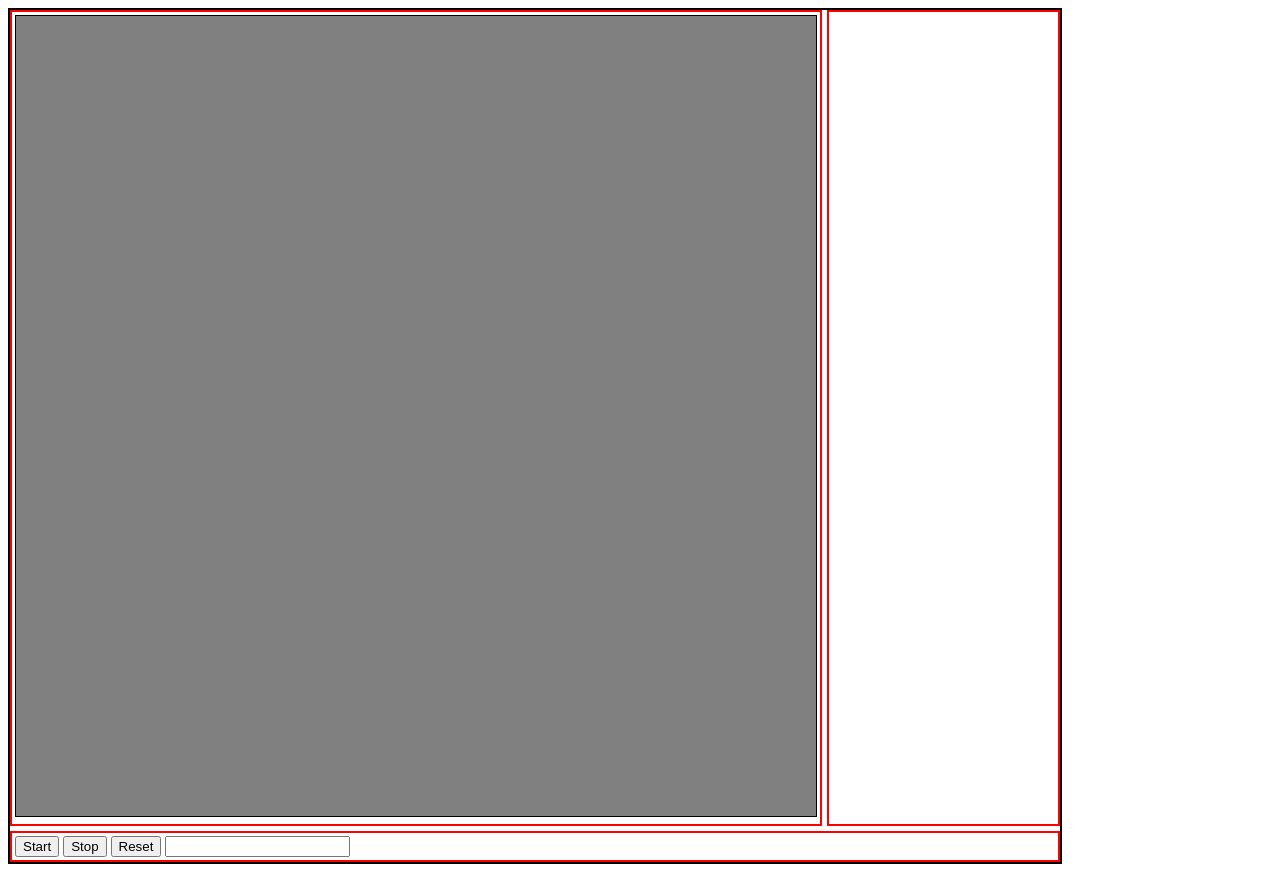
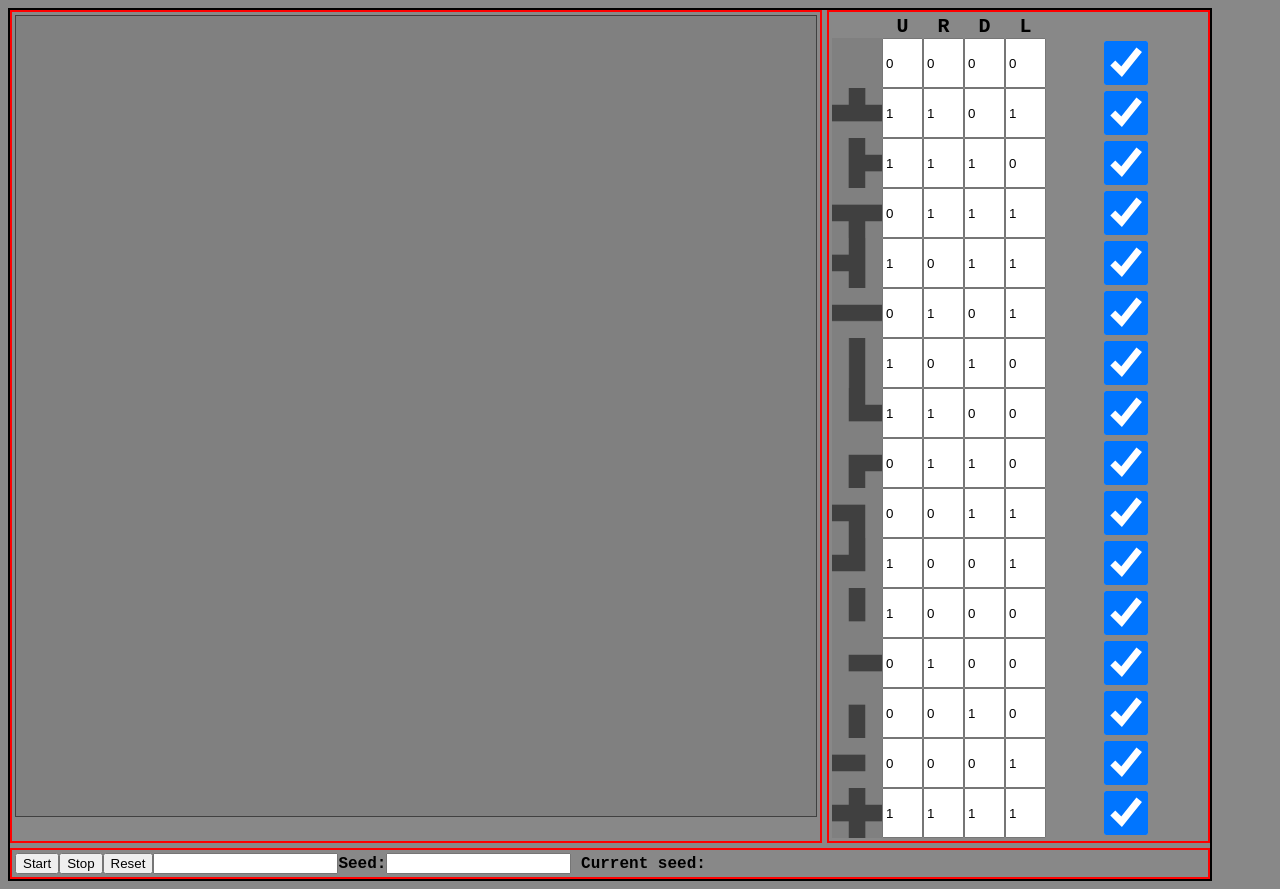
Before and after one commit to mbremyk/wave-function-collapse, a plain HTML site: page waveFunctionCollapse/index.html in a window 1280 px wide. Drawn offline with Linux system fonts and the light colour scheme.

Commit message:
Add list of tiles Add toggle box to tile list Add side info to tile list Add option to set seed Add current seed to footer

```diff
--- a/waveFunctionCollapse/image.js
+++ b/waveFunctionCollapse/image.js
@@ -1,9 +1,10 @@
 class TileImage {
-    constructor (path, sides, rotation = 0) {
+    constructor (path, sides, rotation = 0, enabled = true) {
         this.image = new Image();
         this.image.src = path;
         this.sides = sides;
         this.rotation = rotation;
+        this.enabled = enabled;
     }
 
     draw(context, x, y, width, height) {
--- a/waveFunctionCollapse/index.css
+++ b/waveFunctionCollapse/index.css
@@ -1,7 +1,7 @@
 #grid-container {
     display: grid;
     grid-template-columns: 1fr 1fr;
-    width: 1050px;
+    width: 1200px;
     border: 2px solid black;
     column-gap: 5px;
     row-gap: 5px;
@@ -14,9 +14,30 @@
 
 #footer {
     grid-column: 1 / 3;
+    display: flex;
 }
 
 #tile-list {
     display: grid;
-    grid-template-columns: 1fr 1fr 1fr;
+    grid-template-columns: 50px 1fr 1fr;
 }
+
+#tile-list img {
+    width: 50px;
+    height: auto;
+}
+
+body {
+    background-color: #888888;
+    font-family: monospace;
+    font-size: large;
+}
+
+#tile-list div {
+    display: flex;
+    justify-content: space-around;
+
+    div {
+        font-size: x-large;
+    }
+}
--- a/waveFunctionCollapse/index.html
+++ b/waveFunctionCollapse/index.html
@@ -17,13 +17,28 @@
 
             </div>
             <div class='grid-item' id='tile-list'>
+                <div>
 
+                </div>
+                <div>
+                    <div><b>U</b></div>
+                    <div><b>R</b></div>
+                    <div><b>D</b></div>
+                    <div><b>L</b></div>
+                </div>
+                <div>
+
+                </div>
             </div>
             <div class='grid-item' id='footer'>
                 <button id='btnStart' onclick='handleStart()'>Start</button>
                 <button id='btnStop' onclick='handleStop()'>Stop</button>
                 <button id='btnReset' onclick='handleReset()'>Reset</button>
-                <input id='txtSeed' type='number' oninput='setSeed()' min=0/>
+                <input id='num-density' type='number' min=1/>
+                <div id='seed-info'>
+                    <b>Seed:</b><input id='txtSeed' type='number' oninput='setSeed()' min=0 />
+                    <b>Current seed: <b id='current-seed'></b></b>
+                </div>
             </div>
         </div>
     </div>
--- a/waveFunctionCollapse/index.js
+++ b/waveFunctionCollapse/index.js
@@ -15,6 +15,10 @@ let canvas;
 let btnStart;
 let btnStop;
 let btnReset;
+let txtSeed;
+let tileList;
+let lstCheckBoxes = [];
+let txtCurrentSeed;
 
 const Directions = {
     NONE: 0,
@@ -47,6 +51,24 @@ const TileTypes = {
             case 3: return 'T_JUNCTION';
             case 4: return 'CROSS';
             default: return 'MALFORMED';
+        }
+    },
+    get: s => {
+        switch (s.toUpperCase()) {
+            case 'EMPTY':
+                return EMPTY;
+            case 'DEAD_END':
+                return DEAD_END;
+            case 'LINE':
+                return LINE;
+            case 'CORNER':
+                return CORNER;
+            case 'T_JUNCTION':
+                return T_JUNCTION;
+            case 'CROSS':
+                return CROSS;
+            default:
+                return undefined;
         }
     }
 };
@@ -81,16 +103,18 @@ const sideList = [
     [1, 1, 1, 1]
 ];
 
+//const possibleValues = [0, 1, 2, 3, 4, 5, 6, 7, 8, 9, 10, 11, 12, 13, 14, 15];
+
 function setup() {
     prepareFields();
 
     prepareCanvas();
     resetCanvas();
 
-    tileWidth = width / density;
-    tileHeight = height / density;
+    setTileSize();
 
     setupImages();
+    prepareTileList();
     setupTiles();
 
     canvas.addEventListener('click', handleStart);
@@ -102,6 +126,8 @@ function prepareFields() {
     btnStop = document.getElementById('btnStop');
     btnReset = document.getElementById('btnReset');
     txtSeed = document.getElementById('txtSeed');
+    tileList = document.getElementById('tile-list');
+    txtCurrentSeed = document.getElementById('current-seed');
 }
 
 function prepareCanvas() {
@@ -109,7 +135,7 @@ function prepareCanvas() {
     canvas = document.createElement('canvas');
     canvas.width = width;
     canvas.height = height;
-    canvas.style = 'border: 1px solid black';
+    canvas.style = 'border: 1px solid #404040';
     topLevel.appendChild(canvas);
     ctx = canvas.getContext('2d');
 }
@@ -117,6 +143,42 @@ function prepareCanvas() {
 function resetCanvas() {
     ctx.fillStyle = 'grey';
     ctx.fillRect(0, 0, 800, 800);
+}
+
+function setTileSize() {
+    tileWidth = width / density;
+    tileHeight = height / density;
+}
+
+function prepareTileList() {
+    for (let image in images) {
+        let img = document.createElement('img');
+        img = images[image].image;
+        img.style.transform = `rotate(${images[image].rotation}rad)`;
+        tileList.appendChild(img);
+        let sides = document.createElement('div');
+        for (let i of images[image].sides) {
+            let side = document.createElement('input');
+            side.type = 'text';
+            side.height = '50px';
+            side.size = "2";
+            side.value = i;
+            sides.appendChild(side);
+        }
+        sides.index = image;
+        tileList.appendChild(sides);
+        let check = document.createElement('input');
+        check.type = 'checkbox';
+        check.checked = images[image].enabled;
+        check.index = image;
+        check.onchange = handleToggleTile;
+        lstCheckBoxes.push(check);
+        tileList.appendChild(check);
+    }
+}
+
+function handleToggleTile(e) {
+    images[e.target.index].enabled = e.target.checked;
 }
 
 function loop(timestamp) {
@@ -185,12 +247,22 @@ function setupImages() {
     }
 
     images.push(new TileImage(`images/${5}.png`, TileTypes.CROSS));
+
+    for (let i in lstCheckBoxes) {
+        images[i].enabled = lstCheckBoxes[i].checked;
+    }
 }
 
 function setupTiles() {
+    let possibleValues = [];
+    for (let i in images) {
+        if (images[i].enabled) {
+            possibleValues.push(parseInt(i));
+        }
+    }
     tiles = new Array(density ** 2);
     for (let i = 0; i < density ** 2; ++i) {
-        tiles[i] = new Tile(i);
+        tiles[i] = new Tile(i, possibleValues.slice());
     }
 }
 
@@ -324,6 +396,7 @@ function handleStart() {
         btnStart.disabled = true;
         btnStop.disabled = false;
         btnReset.disabled = false;
+        setTileSize();
         setSeed();
         stop = false;
         empty = false;
@@ -341,6 +414,7 @@ function handleStop() {
 function handleReset() {
     handleStop();
     resetCanvas();
+    setTileSize();
     setupTiles();
     setupImages();
     empty = true;
@@ -349,10 +423,8 @@ function handleReset() {
 
 function setSeed() {
     if (empty) {
-        if(!isNaN(txtSeed.value) && txtSeed.value.length > 0)
-            rng = new RNG(Math.abs(parseInt(txtSeed.value)));
-        else
-            rng = new RNG();
+        rng.setSeed(parseInt(txtSeed.value), true);
+        txtCurrentSeed.innerText = rng.seed;
     }
 }
 
--- a/waveFunctionCollapse/rng.js
+++ b/waveFunctionCollapse/rng.js
@@ -11,6 +11,7 @@ function RNG(seed) {
     this.c = 12345;
 
     this.state = typeof seed === 'number' && isFinite(seed) ? seed : Math.floor(Math.random() * (this.m - 1));
+    this.seed = this.state;
 }
 RNG.prototype.nextInt = function () {
     this.state = (this.a * this.state + this.c) % this.m;
@@ -29,6 +30,10 @@ RNG.prototype.nextRange = function (start, end) {
 };
 RNG.prototype.choice = function (array, startOffset = 0, endOffset = 0) {
     if (startOffset < 0 || endOffset < 0) throw "Offsets have to be non-negative";
-    if(startOffset + endOffset >= array.length) return undefined;
+    if (startOffset + endOffset >= array.length) return undefined;
     return array[this.nextRange(0 + startOffset, array.length - endOffset)];
 };
+RNG.prototype.setSeed = function (seed, random = false) {
+    this.state = typeof seed === 'number' && isFinite(seed) ? seed : (random ? Math.floor(Math.random() * (this.m - 1)) : this.state);
+    this.seed = this.state;
+};
--- a/waveFunctionCollapse/tile.js
+++ b/waveFunctionCollapse/tile.js
@@ -1,9 +1,9 @@
 let rng = new RNG();
 
 class Tile {
-    constructor (index) {
+    constructor (index, possibleValues=undefined) {
         this.index = index;
-        this.possibleValues = [0, 1, 2, 3, 4, 5, 6, 7, 8, 9, 10, 11, 12, 13, 14, 15];//[0, 1, 2, 3, 4, 5, 6, 7, 8, 9, 10, 11, 12, 13, 14, 15];
+        this.possibleValues = possibleValues ? possibleValues : [0, 1, 2, 3, 4, 5, 6, 7, 8, 9, 10, 11, 12, 13, 14, 15];//[0, 1, 2, 3, 4, 5, 6, 7, 8, 9, 10, 11, 12, 13, 14, 15];
         this.collapsed = false;
         this.value;
     }
```
